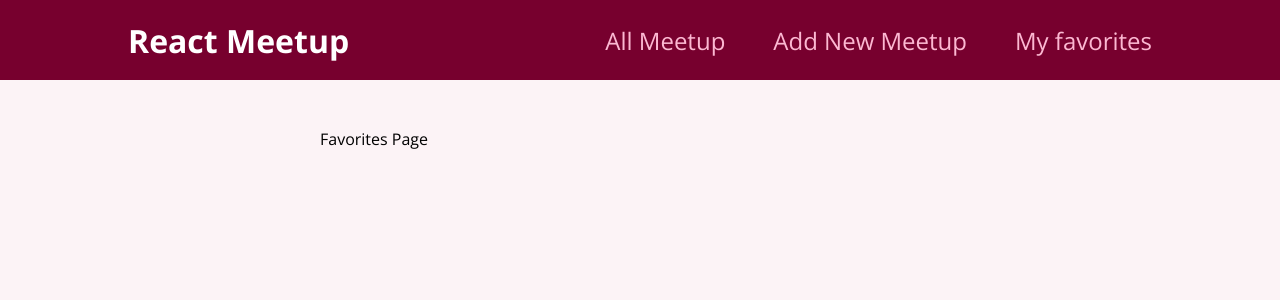
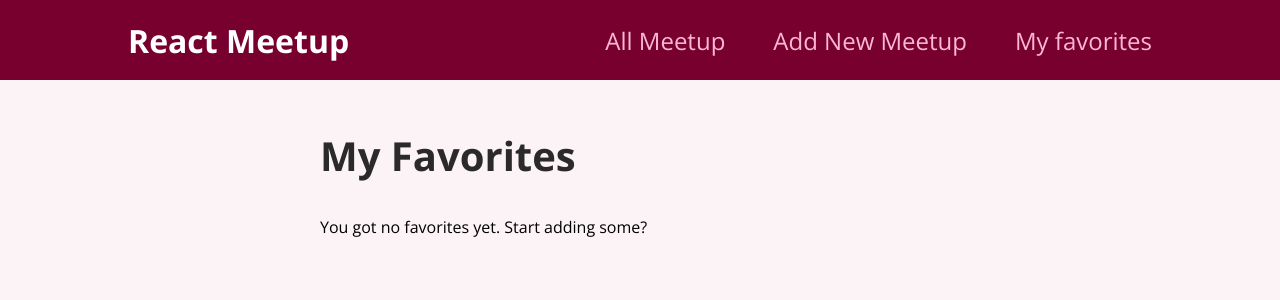
Before and after one commit to ShakiLhossain900/React-round-up-project-2-, a React (Create React App) app: page /favorites in a window 1280 px wide. Shown: the top 300 px of the page. Built offline with nearby package versions, Linux system fonts and the light colour scheme.

Commit message:
working with user Context

```diff
--- a/src/components/meetups/MeetupItem.js
+++ b/src/components/meetups/MeetupItem.js
@@ -1,8 +1,28 @@
-import React from "react";
+import { useContext } from "react";
 import classes from "./MeetupItem.module.css";
 import Card from "../ui/Card";
+import FavoritesContext from "../../store/favorites-context";
 
 const MeetupItem = (props) => {
+  const favoritesCtx = useContext(FavoritesContext);
+
+  const itemIsFavorite = favoritesCtx.itemIsFavorite(props.id);
+
+  const toggleFavoriteStatusHandler = () => {
+    if (itemIsFavorite) {
+      favoritesCtx.removeFavorite(props.id);
+    } else {
+      favoritesCtx.addFavorite({
+        key: props.id,
+        id: props.id,
+        title: props.title,
+        description: props.description,
+        image: props.image,
+        address: props.address,
+      });
+    }
+  };
+
   return (
     <li className={classes.item}>
       <Card>
@@ -15,7 +35,9 @@
           <p>{props.description}</p>
         </div>
         <div className={classes.actions}>
-          <button>To Favorites</button>
+          <button onClick={toggleFavoriteStatusHandler}>
+            {itemIsFavorite ? "Remove from Favorites" : "To Favorites"}
+          </button>
         </div>
       </Card>
     </li>
--- a/src/pages/Favorites.js
+++ b/src/pages/Favorites.js
@@ -1,10 +1,24 @@
-import React from 'react';
+import {useContext} from 'react';
+import FavoritesContext from '../store/favorites-context';
+import MeetupList from '../components/meetups/MeetupList'
 
 const FavoritesPage = () => {
+    const favoritesCtx =useContext(FavoritesContext);
+
+  let content ;
+
+  if(favoritesCtx.totalFavorites === 0) {
+    content = <p>You got no favorites yet. Start adding some?</p>
+  } else{
+    content= <MeetupList meetups={favoritesCtx.favorites}/>
+  }
+
+
     return (
-        <div>
-            Favorites Page
-        </div>
+        <section>
+            <h1>My Favorites</h1>
+            {content}
+        </section>
     );
 };
 
```
